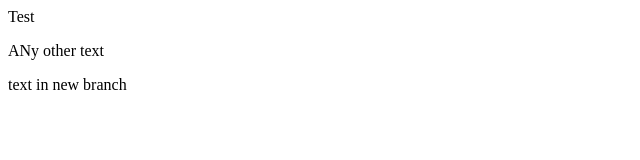
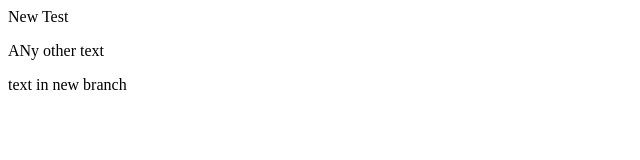
Before and after one commit to Rwiddha/demo, a plain HTML site: page index.html in a window 1280 px wide. Shown: the full height of the page, 0-640 px from the left. Drawn offline with Linux system fonts and the light colour scheme.

Commit message:
changes to new branch

```diff
--- a/index.html
+++ b/index.html
@@ -1,3 +1,3 @@
-<p>Test</p>
+<p>New Test</p>
 <p>ANy other text</p>
 <p>text in new branch</p>
```
